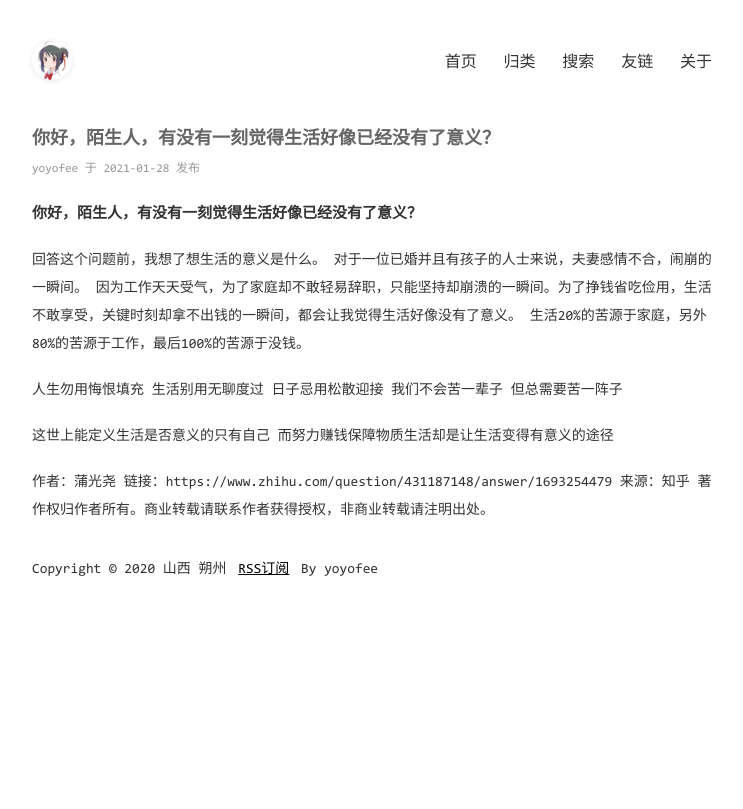
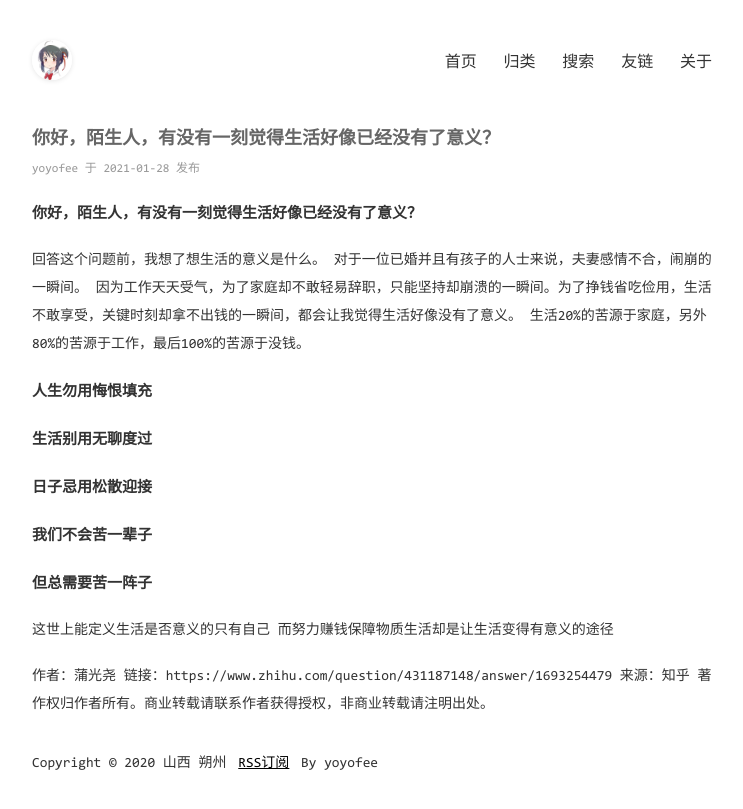
Before and after one commit to yoyofee/yoyofee.github.io, a Jekyll site: the page built from _posts/2021-01-28-1018-你好，陌生人，有没有一刻觉得生活好像已经没有了意义？.md, in a window 1280 px wide. Shown: the top 809 px of the page, without its empty margins (268-1011 px from the left). Built offline with Jekyll 4.4.1, drawn with Linux system fonts in a browser that asks for light colours; comment, search, counter and statistics services are not loaded.

```diff
--- a/_posts/2021-01-28-1018-你好，陌生人，有没有一刻觉得生活好像已经没有了意义？.md
+++ b/_posts/2021-01-28-1018-你好，陌生人，有没有一刻觉得生活好像已经没有了意义？.md
@@ -9,11 +9,11 @@ categories: [我的文章]
 因为工作天天受气，为了家庭却不敢轻易辞职，只能坚持却崩溃的一瞬间。为了挣钱省吃俭用，生活不敢享受，关键时刻却拿不出钱的一瞬间，都会让我觉得生活好像没有了意义。
 生活20%的苦源于家庭，另外80%的苦源于工作，最后100%的苦源于没钱。
 
-人生勿用悔恨填充
-生活别用无聊度过
-日子忌用松散迎接
-我们不会苦一辈子
-但总需要苦一阵子
+##### 人生勿用悔恨填充
+##### 生活别用无聊度过
+##### 日子忌用松散迎接
+##### 我们不会苦一辈子
+##### 但总需要苦一阵子
 
 这世上能定义生活是否意义的只有自己
 而努力赚钱保障物质生活却是让生活变得有意义的途径
```
